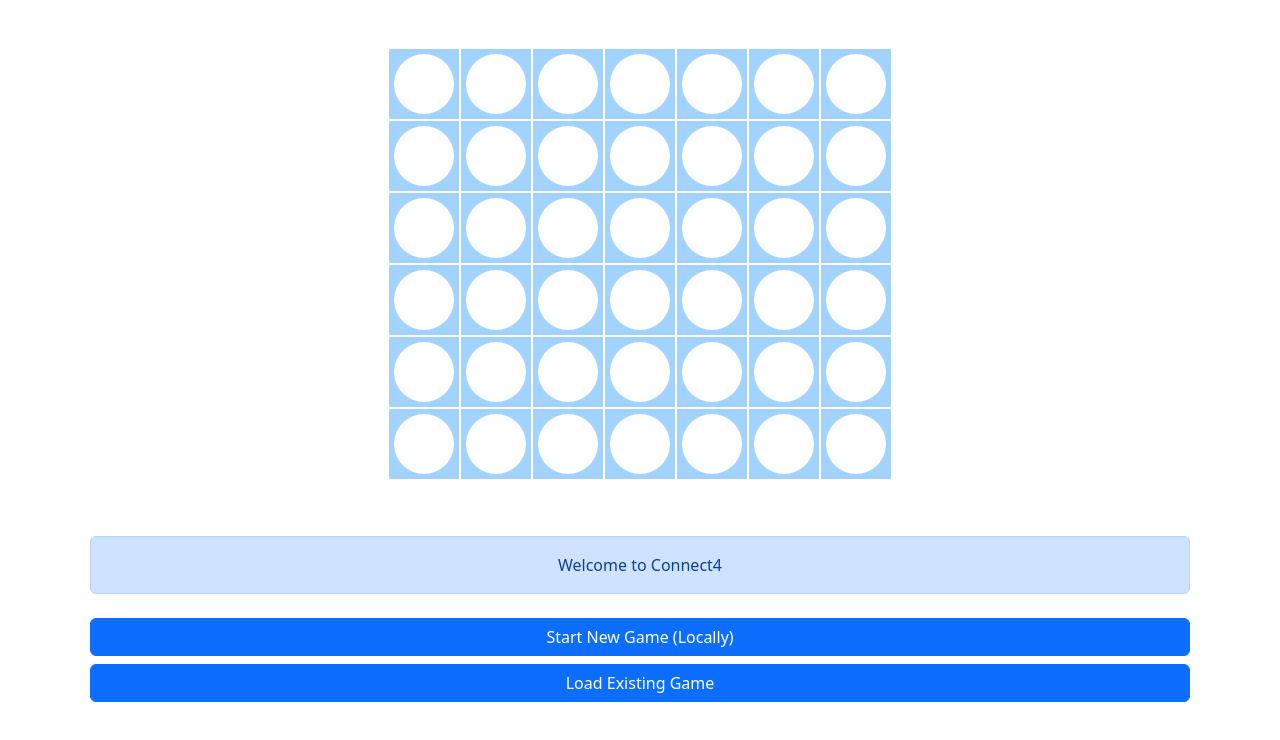
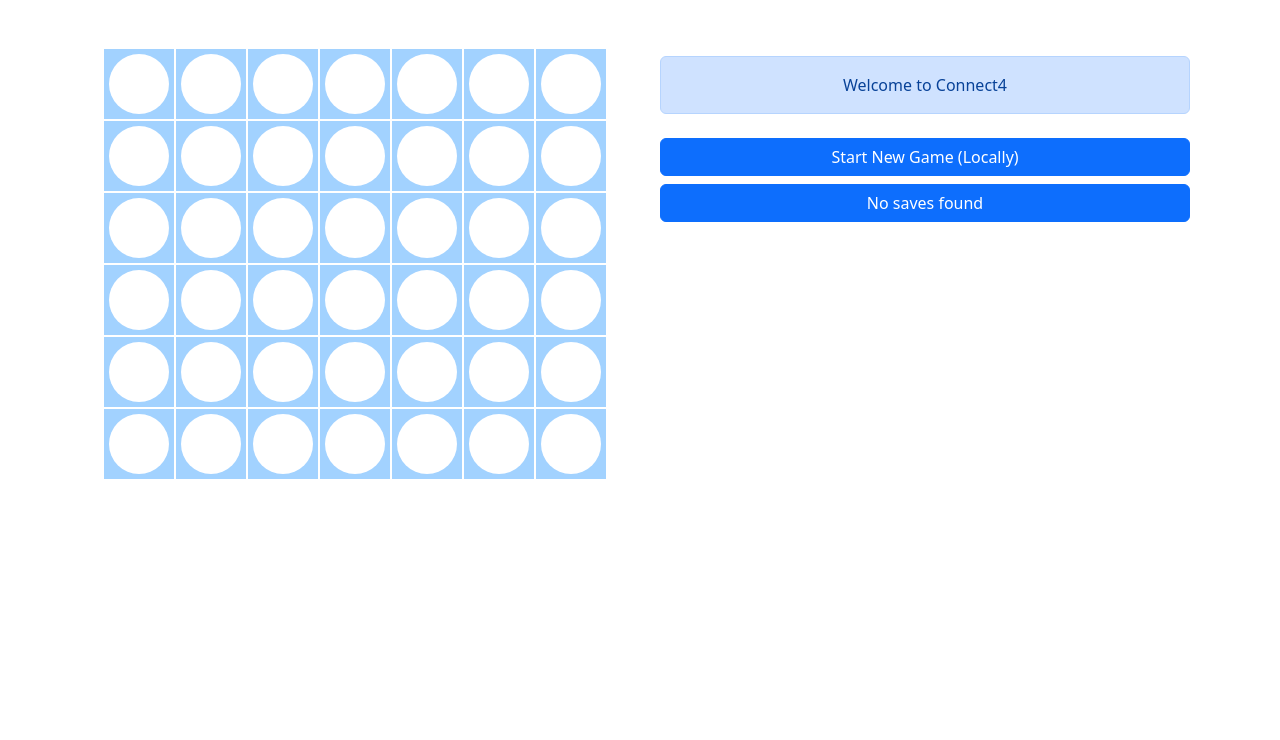
Before and after one commit to toni783/connect4, a Next.js app: page / in a window 1280 px wide. Shown: the top 740 px of the page. Built offline with nearby package versions, Linux system fonts and the light colour scheme; no server answers; the database is empty.

Commit message:
feat: - added error message handling - added extra logic for handling cases with no entries on games - improved layout and logic for board action

```diff
--- a/src/features/board/Board.tsx
+++ b/src/features/board/Board.tsx
@@ -38,6 +38,14 @@ export const Connect4 = () => {
 
   const [displayModal, setDisplayModal] = useState(false);
 
+  const onError = () => {
+    dispatch(
+      updateMessage({
+        messageBody: "Unexpected error! Please try again!",
+      })
+    );
+  };
+
   const onStartNewGame = async () => {
     try {
       const result = await createGame({
@@ -52,7 +60,7 @@ export const Connect4 = () => {
         })
       );
     } catch (e) {
-      //  TODO: add error message
+      onError();
     }
   };
 
@@ -74,7 +82,7 @@ export const Connect4 = () => {
             })
           );
         } catch (e) {
-          //  TODO: add error message
+          onError();
         }
       } else if (result === gameState.player2) {
         try {
@@ -88,7 +96,7 @@ export const Connect4 = () => {
             })
           );
         } catch (e) {
-          //  TODO: add error message
+          onError();
         }
       } else if (result === "draw") {
         try {
@@ -100,7 +108,7 @@ export const Connect4 = () => {
             })
           );
         } catch (e) {
-          //  TODO: add error message
+          onError();
         }
       } else {
         const nextPlayer =
@@ -121,7 +129,7 @@ export const Connect4 = () => {
             })
           );
         } catch (e) {
-          //  TODO: add error message
+          onError();
         }
 
         // dispatch(togglePlayer({ nextPlayer, board }));
@@ -160,8 +168,12 @@ export const Connect4 = () => {
               </tbody>
             </table>
           </Col>
+          <Col className={` mx-auto m-5 `}>
+            {!gameState.isGameDisabled ? (
+              <Row className={`m-2`}>
+                <p>You are currently on the board: {gameState.id}</p>
               </Row>
-
+            ) : null}{" "}
             <Row className={`m-2`}>
               {gameState.alertMessage.messageBody ? (
                 <Alert variant={gameState.alertMessage.messageVariant}>
@@ -169,28 +181,32 @@ export const Connect4 = () => {
                 </Alert>
               ) : null}
             </Row>
-
             <Row className={`m-2`}>
-          {gameState.isGameDisabled ? (
               <Button className={styles.button} onClick={onStartNewGame}>
                 Start New Game (Locally)
               </Button>
-          ) : null}
             </Row>
-
             <Row className={`m-2`}>
               <Button
                 className={styles.button}
                 disabled={isLoadingGames}
                 onClick={() => {
+                  if (games && games.length) {
                     setDisplayModal(true);
+                  }
                 }}
               >
-            {isLoadingGames ? "Loading…" : "Load Existing Game"}
+                {isLoadingGames
+                  ? "Loading…"
+                  : games.length > 0
+                  ? "Load Existing Game"
+                  : "No saves found"}
               </Button>
             </Row>
+          </Col>
+        </Row>
       </Container>
-      {games ? (
+      {games && games.length ? (
         <CustomModal
           games={games}
           show={displayModal}
```
Lines whose indentation alone changed are shown as unchanged.
